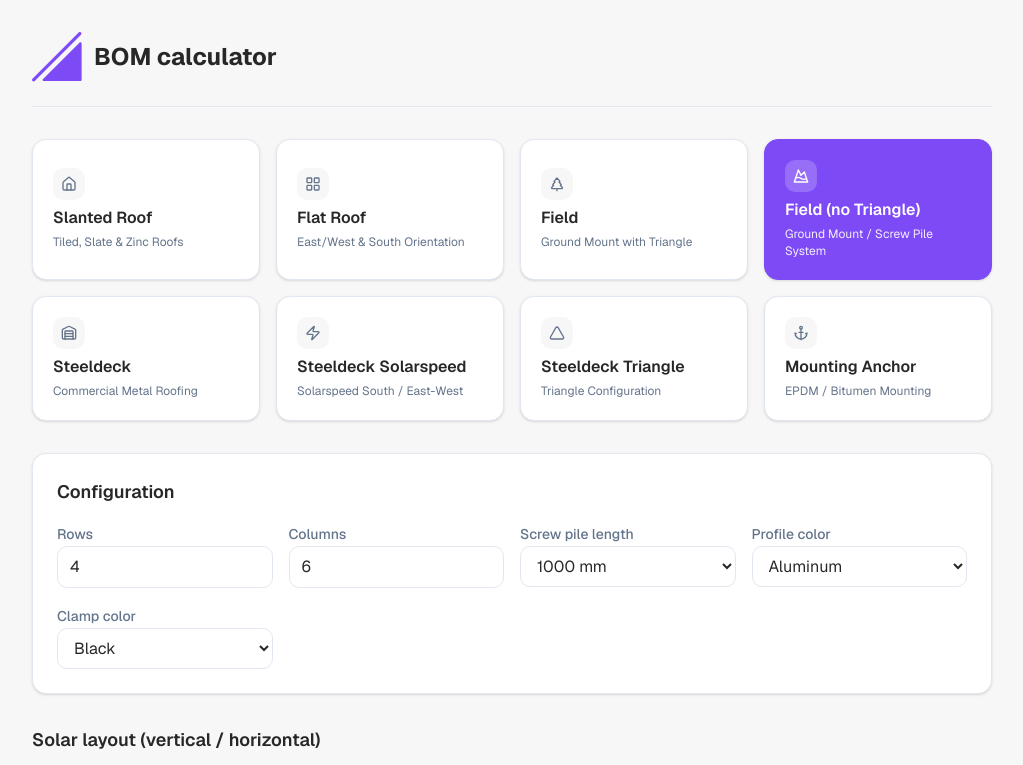
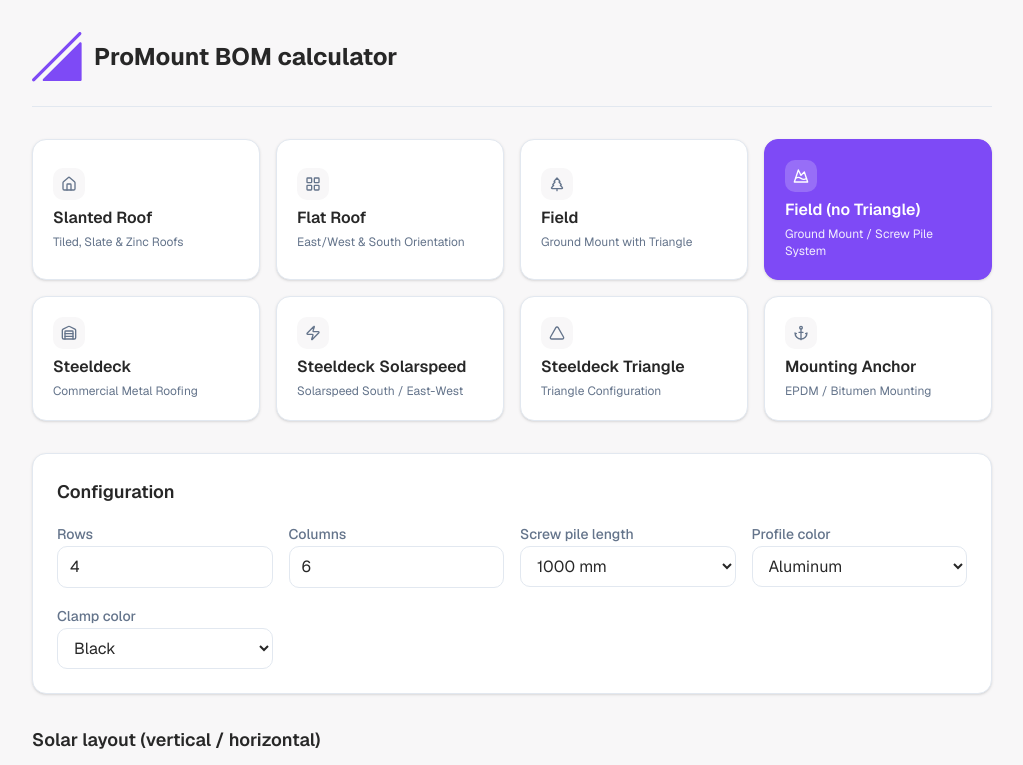
Before and after one commit to Malik-AhmadSE/solarcalculator, a Next.js app: page / in a window 1280 px wide. Shown: the top 765 px of the page, without its empty margins (128-1151 px from the left). Built offline with nearby package versions, Linux system fonts and the light colour scheme.

Commit message:
name update

```diff
--- a/app/page.tsx
+++ b/app/page.tsx
@@ -456,7 +456,7 @@
 
                     <Image src="/Vector.svg" alt="Logo" width={50} height={50} />
 
-                    <h1 className="text-2xl font-bold text-[#272727]">BOM calculator</h1>
+                    <h1 className="text-2xl font-bold text-[#272727]">ProMount BOM calculator</h1>
                 </header>
 
                 {/* Roof type boxes – selected = whole button purple #7E4AF6 (Feedback PDF) */}
```
